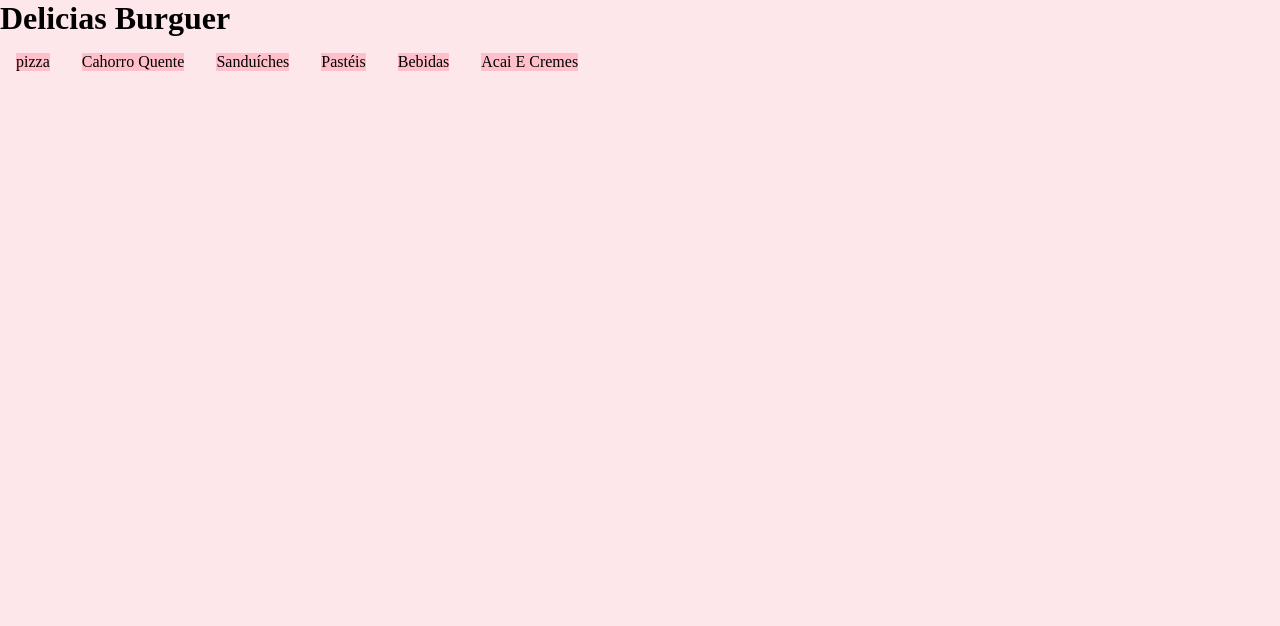
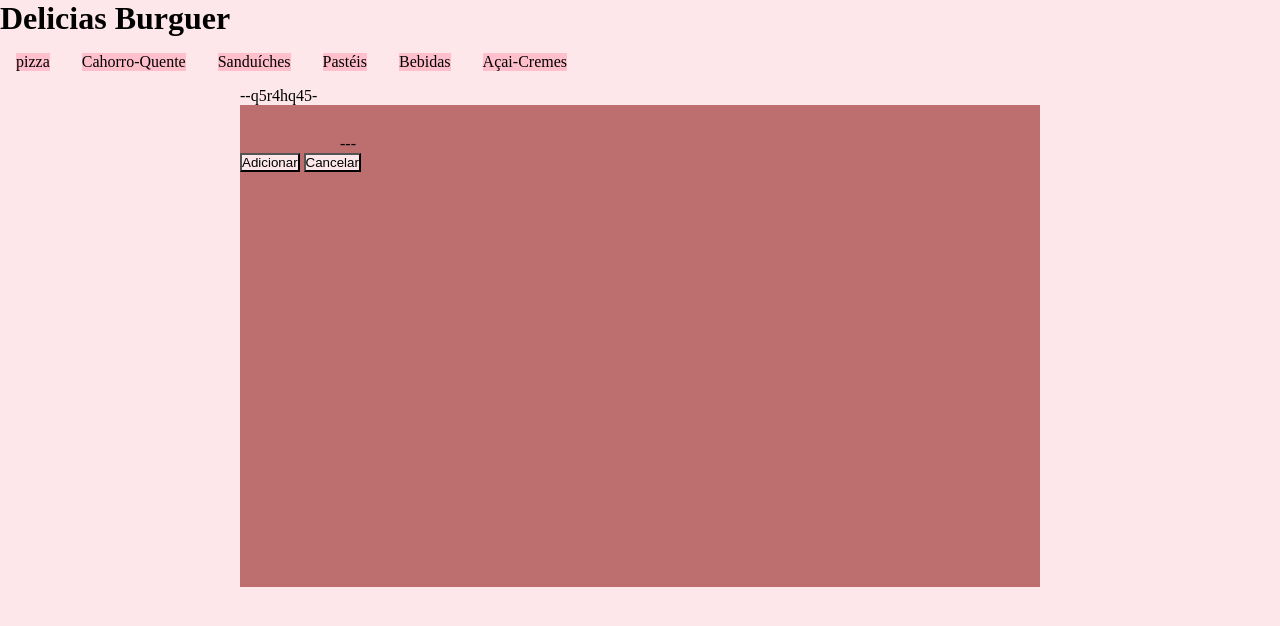
Before and after one commit to Frankllin151/deleciaburguer, a PHP site: page /deliciasburguer.html in a window 1280 px wide. Shown: the top 626 px of the page. Run offline with PHP 8.4, Linux system fonts and the light colour scheme.

Commit message:
sixth commit version1.2

```diff
--- a/cardapio.js
+++ b/cardapio.js
@@ -236,6 +236,7 @@ let cardapios = [
       {
         id: 1,
         name: 'Queijo',
+        description: 'Queijo ',
         price: 5.0,
         img: './images/pastel.webp'
       },
@@ -256,6 +257,7 @@ let cardapios = [
       {
         id: 4,
         name: 'Calabresa',
+        description: 'Calabresa',
         price: 7.0,
         img: './images/pastel.webp'
       },
--- a/deliciasburguer.css
+++ b/deliciasburguer.css
@@ -1,3 +1,5 @@
+@import url('https://fonts.googleapis.com/css2?family=Nanum+Gothic:wght@400;700&family=Quicksand:wght@300&display=swap');
+
 *{
   margin: 0;
   padding: 0;
@@ -7,11 +9,13 @@
 .menu{
 width: 100%;
   display: flex;
+
 }
 .cardapio-0{
   margin: 1rem;
   background-color: pink;
   cursor: pointer;
+
 }
 /*pizza*/
 .cardapio-pizza{
@@ -37,12 +41,17 @@ width: 100%;
 .area-drink{
   flex: 1;
   margin: 37px;
+  margin-top: 100px;
   width: 230px;
   height: 150px;
 
 }
-.pizza-area:hover{
- color: #ccc;
+.pizza-area:hover,
+.quente-area:hover,
+.area-Sand:hover,
+.pateis-area:hover,
+ .area-drink:hover {
+ color: rgb(173, 173, 173);
  cursor: pointer;
 }
 .photo{
@@ -57,14 +66,18 @@ width: 100%;
 .namep,
 .tituloQ,
 .tituloSand,
-.titulo-pateis{
+.titulo-pateis, .drink-name{
   font-size: 1.3rem;
+  font-family: 'Nanum Gothic', sans-serif;
+  font-weight: bold;
 }
 
 .description,
 .descCQ,
-.descriptionS{
+.descriptionS, .pateisDesc{
   font-size: 0.8rem;
+  font-family: 'Quicksand', sans-serif;
+  font-weight: 300;
 }
 .price-pizza,
 .priceQ,
@@ -121,4 +134,21 @@ flex-direction: column;
   height: 20px ;
   background-color: bisque;
 }
-/*pizza-img**/
+/*add-display*/
+.sectionwindow{
+  display: flex;
+  justify-content: center;
+
+}
+.add-display{
+  width: 800px;
+  height: 500px;
+  background-color: rgb(189, 110, 110);
+
+
+}
+.description-add{
+  margin-left: 100px;
+  margin-top: 30px;
+  background-color: rgb(189, 110, 110);
+}
--- a/deliciasburguer.html
+++ b/deliciasburguer.html
@@ -18,23 +18,23 @@
     </header>
     <div class="menu">
       <div class="cardapio-0" onclick="pizzaopen()">pizza</div>
-      <div class="cardapio-0" onclick="cachoQuente()">Cahorro Quente</div>
+      <div class="cardapio-0" onclick="cachoQuente()">Cahorro-Quente</div>
       <div class="cardapio-0" onclick="sanduiches()">Sanduíches</div>
       <div class="cardapio-0" onclick="pasteis()">Pastéis</div>
       <div class="cardapio-0" onclick="bebida()">Bebidas</div>
-      <div class="cardapio-0" onclick="cremeacai()">Acai E Cremes</div>
+      <div class="cardapio-0" onclick="cremeacai()">Açai-Cremes</div>
     </div>
-
+<section id="menu-bulyy">
   <div class="cardapio-pizza">
     <div class="titulo">
       <h1>Escolha a pizza</h1>
     </div>
 
-      <div class="geralpizza">
+   >
       <div class="pizza-item">
 
     </div>
-        </div>
+
     </div>
   </div>
 
@@ -70,6 +70,22 @@
 
     </div>
   </div>
+
+</section>
+
+    <div class="sectionwindow">
+ <div class="add-display">
+
+  <div class="name-add">--q5r4hq45-</div>
+
+  <div class="description-add">---</div>
+  <button class="add">Adicionar</button>
+ <button class="cancel">Cancelar</button>
+ </div>
+
+
+    </div>
+
   </body>
 
   <script src="./cardapio.js"></script>
--- a/script.js
+++ b/script.js
@@ -73,7 +73,6 @@ let names = pizzaaopen.map(e => e.name)
 let description = pizzaaopen.map(e => e.description)
 let photo = pizzaaopen.map(e => e.src)
 let priceP = pizzaaopen.map(e => e.price)
-
 // for loop of names, description and photo
 for (let index = 0; index < description.length; ++index) {
   let element = description[index]
@@ -164,6 +163,8 @@ for (let index = 0; index < sanduicheN.length; index++) {
 let pateisimg = pateis.map(e => e.img)
 let pateisN = pateis.map(e => e.name)
 let pateisprice = pateis.map(e => e.price)
+let pateidescription = pateis.map(e => e.description)
+let pateisDEsc = ''
 let pricePTS = ''
 let imgP = ''
 let namepasteis = ''
@@ -171,11 +172,14 @@ for (let index = 0; index < pateisN.length; index++) {
   namepasteis = pateisN[index]
   for (let index = 0; index < pateisimg.length; index++) {}
   imgP = pateisimg[index]
+  for (let index = 0; index < pateidescription.length; index++) {}
+  pateisDEsc = pateidescription[index]
   for (let index = 0; index < pateisprice.length; index++) {}
   pricePTS = pateisprice[index].toFixed(2)
   get('.pasteis-item').innerHTML += `<div class="pateis-area">
   <img class="photo" src="${imgP}" alt="">
   <div class="titulo-pateis">${namepasteis}</div>
+  <div class="pateisDesc">${pateisDEsc}</div>
    <div class="price-pateis">
 R$ ${pricePTS}
    </div>
@@ -203,8 +207,8 @@ for (let index = 0; index < bebidaN.length; index++) {
          ${txtbebida}
     </div>
     <div class="drink-price">
-    R$ ${BpriceF}
-    </div
+    R$ ${BpriceF}</div>
+    </div>
   `
 }
 
@@ -217,3 +221,5 @@ get('.creme-item').innerHTML = `<div class="acai-area">
 <div class="monteacai">${acaiemT}</div>
 <div class="desc-acai">${descriptioncreme}</div>
 </div> `
+/******************************section add menu*********************** */
+function displayadd() {}
```
Also changed, not shown: README.md. Lines whose indentation alone changed are shown as unchanged.
